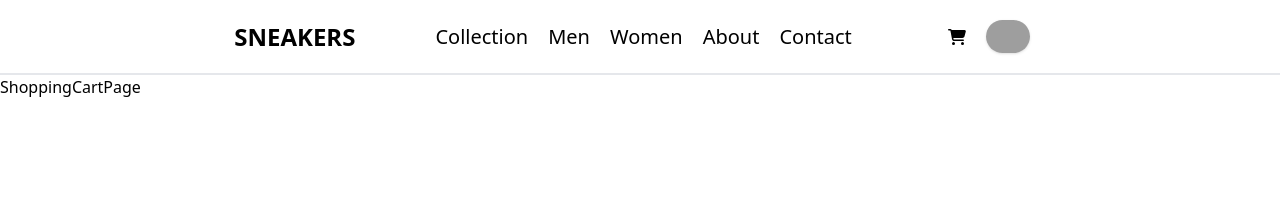
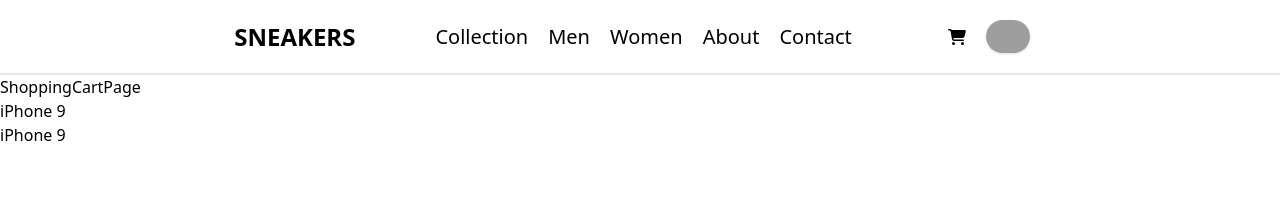
Before and after one commit to biroue10/Shop-project, a React (Vite) app: page /cart in a window 1280 px wide. Shown: the top 197 px of the page. Built offline with nearby package versions, Linux system fonts and the light colour scheme; grey boxes are pictures that could not be loaded.

Commit message:
Resolved conflicts and tested changes

```diff
--- a/src/components/ProductCard.jsx
+++ b/src/components/ProductCard.jsx
@@ -1,31 +1,18 @@
-export const ProductCard = ({
-  id,
-  title,
-  price,
-  description,
-  discountPercentage,
-  rating,
-  stock,
-  brand,
-  category,
-  thumbnail,
-}) => {
+
+import { Link } from "react-router-dom"
+
+export const ProductCard = ({ id, title, price, description, discountPercentage, rating, stock, brand, category, thumbnail }) => {
     return (
-    <div className="bg-white shadow-lg rounded-lg overflow-hidden">
+        <Link to={`/product/${id}`} className="bg-white shadow-lg rounded-lg overflow-hidden">
             <div className="bg-gray-200 text-center py-2">
                 <h1 className="text-gray-900 font-bold text-xl">{title}</h1>
             </div>
-      <img
-        className="h-56 w-full object-cover mt-2"
-        src={thumbnail}
-        alt={title}
-      />
+            <img className="h-56 w-full object-cover mt-2" src={thumbnail} alt={title} />
             <div className="flex items-center justify-between px-2 py-2 bg-gray-900">
                 <h1 className="text-gray-200 font-bold text-xl">${price}</h1>
-        <button className="px-3 py-1 bg-gray-200 text-sm text-gray-900 font-semibold rounded">
-          Add to Cart
-        </button>
+                <button className="px-3 py-1 bg-gray-200 text-sm text-gray-900 font-semibold rounded">Add to Cart</button>
             </div>
-    </div>
-  );
-};
+        </Link>
+
+  )
+}
--- /dev/null
+++ b/src/context/CartContext.jsx
@@ -0,0 +1,104 @@
+// import React, { createContext, useContext, useState } from 'react';
+
+// const CartContext = createContext();
+
+// export function useCart() {
+//     return useContext(CartContext);
+// }
+
+// export function CartProvider({ children }) {
+//     const [cartItems, setCartItems] = useState([]);
+
+//     const addToCart = (product, quantity) => {
+//         setCartItems(prevCartItems => [...prevCartItems, { product, quantity }]);
+//     };
+
+//     const cartValue = {
+//         cartItems,
+//         addToCart
+//     };
+
+//     return (
+//         <CartContext.Provider value={cartValue}>
+//             {children}
+//         </CartContext.Provider>
+//     );
+// }
+
+// CartContext.js
+import React, { createContext, useContext, useState } from 'react';
+
+const CartContext = createContext();
+
+export function useCart() {
+    return useContext(CartContext);
+}
+
+export function CartProvider({ children }) {
+    const [cartItems, setCartItems] = useState([
+        {
+            "product": {
+                "id": 1,
+                "title": "iPhone 9",
+                "description": "An apple mobile which is nothing like apple",
+                "price": 549,
+                "discountPercentage": 12.96,
+                "rating": 4.69,
+                "stock": 94,
+                "brand": "Apple",
+                "category": "smartphones",
+                "thumbnail": "https://i.dummyjson.com/data/products/1/thumbnail.jpg",
+                "images": [
+                    "https://i.dummyjson.com/data/products/1/1.jpg",
+                    "https://i.dummyjson.com/data/products/1/2.jpg",
+                    "https://i.dummyjson.com/data/products/1/3.jpg",
+                    "https://i.dummyjson.com/data/products/1/4.jpg",
+                    "https://i.dummyjson.com/data/products/1/thumbnail.jpg"
+                ]
+            },
+            "quantity": 2
+        },
+        {
+            "product": {
+                "id": 143,
+                "title": "iPhone 9",
+                "description": "An apple mobile which is nothing like apple",
+                "price": 549,
+                "discountPercentage": 12.96,
+                "rating": 4.69,
+                "stock": 94,
+                "brand": "Apple",
+                "category": "smartphones",
+                "thumbnail": "https://i.dummyjson.com/data/products/1/thumbnail.jpg",
+                "images": [
+                    "https://i.dummyjson.com/data/products/1/1.jpg",
+                    "https://i.dummyjson.com/data/products/1/2.jpg",
+                    "https://i.dummyjson.com/data/products/1/3.jpg",
+                    "https://i.dummyjson.com/data/products/1/4.jpg",
+                    "https://i.dummyjson.com/data/products/1/thumbnail.jpg"
+                ]
+            },
+            "quantity": 21
+        }
+    ]);
+
+    const addToCart = (product, quantity) => {
+        console.log('added')
+        setCartItems(prevCartItems => [...prevCartItems, { product, quantity }]);
+        console.log(cartItems)
+    };
+
+    // Other cart-related functions can be added here
+
+    const cartValue = {
+        cartItems: cartItems,
+        addToCart,
+
+    };
+
+    return (
+        <CartContext.Provider value={cartValue}>
+            {children}
+        </CartContext.Provider>
+    );
+}
--- a/src/pages/ProductDetails.jsx
+++ b/src/pages/ProductDetails.jsx
@@ -1,4 +1,72 @@
+import { useQuery } from "@tanstack/react-query";
+import { useState } from "react";
+import { Link, useParams } from "react-router-dom"
+import { useCart } from "../context/CartContext";
 import Header from "../components/Header";
+
 export const ProductDetails = () => {
-  return <Header />;
-};
+    const { id } = useParams();
+    const { addToCart } = useCart();
+    const [mainImage, setMainImage] = useState('');
+    const [selectedThumbnail, setSelectedThumbnail] = useState('');
+    const [quantity, setQuantity] = useState(0);
+    const { data, isLoading, isError } = useQuery(['product'], async () => {
+        const response = await fetch(`https://dummyjson.com/products/${id}`);
+        const data = await response.json();
+        setMainImage(data.images[0])
+        return data;
+    });
+
+    const handleThumbnailClick = (imageSrc) => {
+        setMainImage(imageSrc);
+        setSelectedThumbnail(imageSrc)
+    };
+    const handleQuantityChange = (newValue) => {
+        setQuantity(newValue);
+    };
+    const handleAddToCart = () => {
+        addToCart(data, quantity);
+    };
+    if (isLoading) return <div>Loading...</div>;
+    if (isError) return <div>Error loading data</div>;
+
+    return (
+        <div className="flex space-x-12">
+            <Header />
+            <div>
+                <img src={mainImage} className="bg-gray-500 rounded-md shadow w-full h-96 object-center bg-center " alt="" />
+                <div className="flex mt-4 space-x-8">
+                    {data.images.map((imageSrc) => (
+                        <img key={imageSrc} src={imageSrc}
+                            className={`bg-gray-500 rounded-md shadow w-32 h-32 object-center bg-center
+                        ${selectedThumbnail === imageSrc ? 'outline outline-orange-600 opacity-50 ' : ''}
+                        `}
+                            alt="" onClick={() => handleThumbnailClick(imageSrc)} />
+                    ))}
+                </div>
+            </div>
+            <div className="flex-1">
+                <h3 className="text-orange-500 font-semibold font-serif text-3xl">{data.brand}</h3>
+                <h2 className="text-4xl text-gray-800 leading-loose tracking-widest">{data.title}</h2>
+                <p className="mt-8 text-gray-500 max-w-fit text-sm">{data.description}</p>
+
+                <div className="mt-12 flex space-x-8">
+                    <div>
+                        <p className="text-2xl font-medium">${(data.price - data.discountPercentage).toFixed(2)}</p>
+                        <s className="text-gray-400">${data.price.toFixed(2)}</s>
+                    </div>
+                    <span className="bg-orange-100 text-orange-600 rounded-md font-bold px-2 py-1 h-fit">%{data.discountPercentage}</span>
+                </div>
+                <div className="flex mt-8 space-x-4">
+                    <div className="flex items-center text-center">
+                        <button className="w-12 h-12 rounded-l-md bg-gray-200 hover:bg-gray-300 font-bold text-lg text-orange-500" onClick={() => handleQuantityChange(quantity - 1)}>-</button>
+                        <p className="w-12 h-12 bg-gray-200 flex items-center justify-center">{quantity}</p>
+                        <button className="w-12 h-12 rounded-r-md bg-gray-200 hover:bg-gray-300 font-bold text-lg text-orange-500" onClick={() => handleQuantityChange(quantity + 1)}>+</button>
+                    </div>
+                    <button onClick={handleAddToCart} className="w-full max-w-xs bg-orange-500 rounded-md shadow-md shadow-orange-300 text-white">Add to cart</button>
+                </div>
+                <Link to={'/cart'} >Cart</Link>
+            </div>
+        </div>
+    )
+}
--- a/src/pages/ShoppingCartPage.jsx
+++ b/src/pages/ShoppingCartPage.jsx
@@ -1,9 +1,16 @@
+import { useCart } from "../context/CartContext";
 import Header from "../components/Header";
+
 export const ShoppingCartPage = () => {
-  return (
-    <div>
-      <Header />
-      ShoppingCartPage
-    </div>
-  );
-};
+    const { cartItems } = useCart();
+    return (
+        <div>
+            <Header />
+            <h1>ShoppingCartPage</h1>
+            {cartItems.map((item) => (
+                <p key={item.product.id}>{item.product.title}</p>
+            ))}
+
+        </div>
+    )
+}
```
Also changed, not shown: src/App.jsx (+9 -6 lines). Lines whose indentation alone changed are shown as unchanged.
